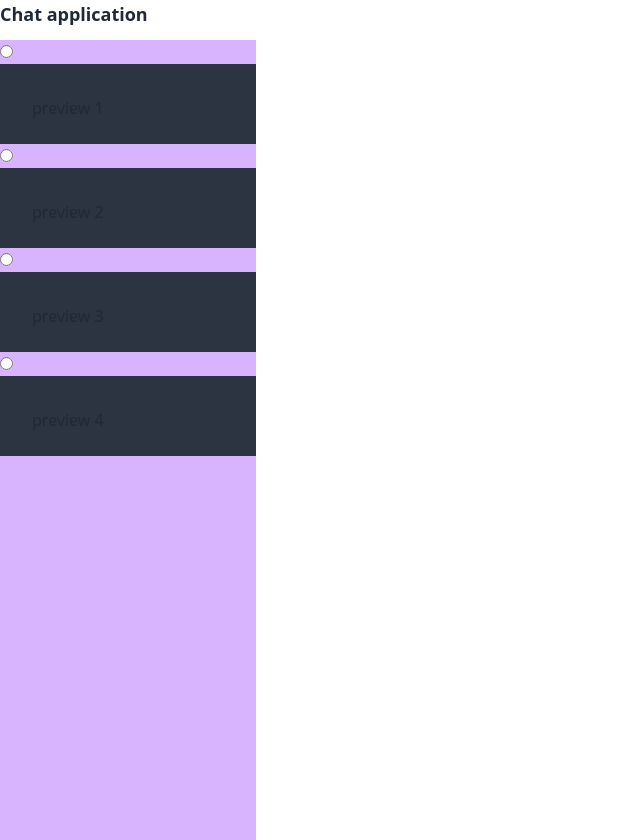
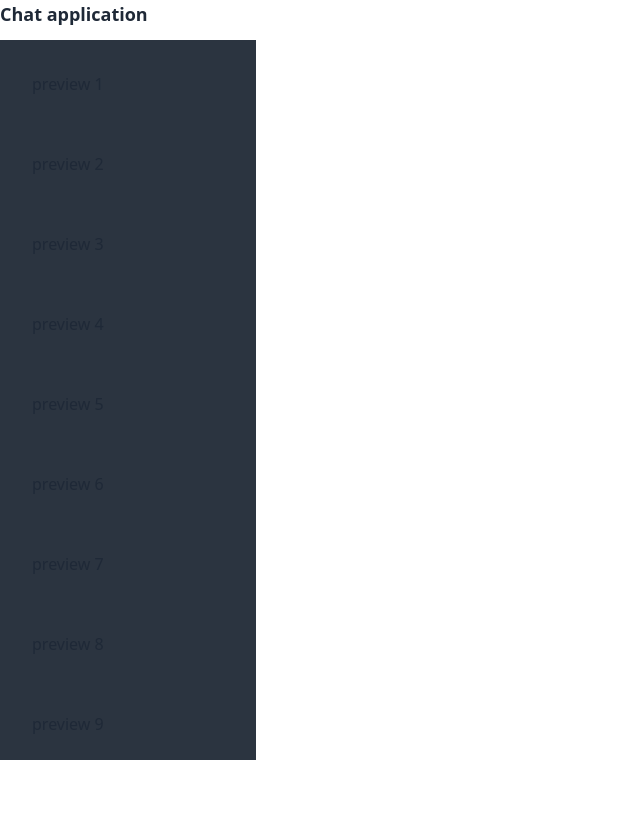
Before and after one commit to ReadyCodeToUse/go-svelte-websocket-chat, a SvelteKit app in the folder client/: page / in a window 1280 px wide. Shown: the whole page, without its empty margins (0-640 px from the left). After the commit the page ends 800 px from the top, so only its background shows below. Built offline with nearby package versions, Linux system fonts and the light colour scheme.

Commit message:
[UDPATE] use anchor in for chat list

```diff
--- a/client/src/routes/+page.svelte
+++ b/client/src/routes/+page.svelte
@@ -1,11 +1,10 @@
 <script>
 	import Preview from '$lib/components/preview.svelte';
 
-	const titles = ['preview 1', 'preview 2', 'preview 3', 'preview 4'];
+	const titles = ['preview 1', 'preview 2', 'preview 3', 'preview 4', 'preview 5', 'preview 6', 'preview 7', 'preview 8', 'preview 9'];
 
 	/** @type {string}*/
 	let preview = '';
-
 </script>
 
 <!-- <script>
@@ -24,10 +23,11 @@
 
 <h1 class="text-lg font-bold h-10">Chat application</h1>
 <main class="grid grid-cols-10">
-	<div class="col-span-2 h-screen bg-purple-300">
+	<div class="col-span-2 h-full bg-purple-300 overflow-auto">
 		{#each titles as title}
-			<input type="radio" name="preview" value={title} bind:group={preview}>
-			<Preview {title}/>
+			<a class="w-full" href={null} on:click={() => console.log(`${title} has been clicked`)}>
+				<Preview {title} />
+			</a>
 		{/each}
 	</div>
 </main>
```
